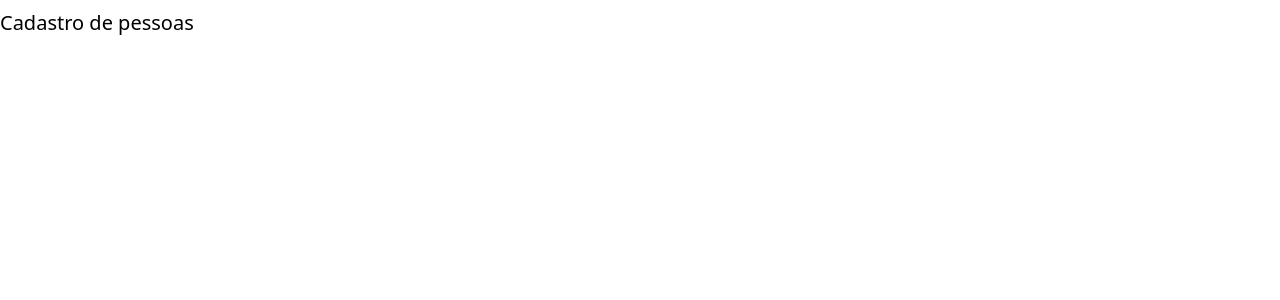
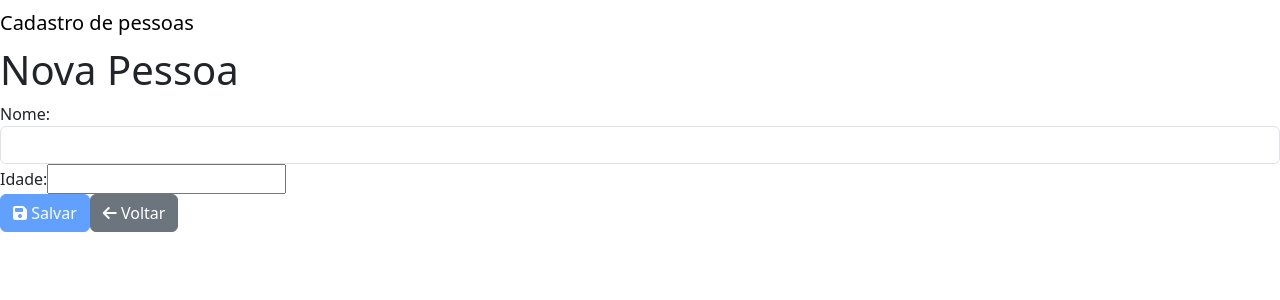
Before and after one commit to jessica-pimentel/Trabalhos-PosGraduacao, an Angular app in the folder WEB 1/Projetos/crud-pessoa/: page /pessoas/novo in a window 1280 px wide. Before the commit this address led to /. Shown: the top 300 px of the page. Built offline with nearby package versions, Linux system fonts and the light colour scheme.

Commit message:
register component inserir-pessoa com routerModule, NgForm e ViewChield

```diff
--- a/WEB 1/Projetos/crud-pessoa/src/app/app-routing.module.ts
+++ b/WEB 1/Projetos/crud-pessoa/src/app/app-routing.module.ts
@@ -1,6 +1,7 @@
 import { NgModule } from '@angular/core';
 import { RouterModule, Routes } from '@angular/router';
 import { ListarPessoaComponent } from './pessoa/listar-pessoa/listar-pessoa.component';
+import { InserirPessoaComponent } from './pessoa/inserir-pessoa/inserir-pessoa.component';
 
 const routes: Routes = [
   {
@@ -15,6 +16,10 @@
   {
     path: 'pessoas/listar',
     component: ListarPessoaComponent
+  },
+  {
+    path: 'pessoas/novo',
+    component: InserirPessoaComponent
   }
 ];
 
--- /dev/null
+++ b/WEB 1/Projetos/crud-pessoa/src/app/pessoa/inserir-pessoa/inserir-pessoa.component.html
@@ -0,0 +1,32 @@
+<h1>Nova Pessoa</h1>
+
+<div class="well">
+    <form #formPessoa="ngForm">
+        <div class="form-group">
+            <label for="nome">Nome:</label>
+            <input type="text" class="form-control" id="nome" name="nome" [(ngModel)] = "pessoa.nome" #nome="ngModel" minlength="2" required>
+            <div *ngIf="nome.errors && (nome.dirty || nome.touched)" class="alert alert-danger">
+                <div [hidden]="!nome.errors['required']"> Digite o nome da pessoa. </div>
+                <div [hidden]="!nome.errors['minlength']"> O nome deve conter ao menos 2 caracteres. </div>
+            </div>
+        </div>
+        <div class="form-group">
+            <label for="idade">Idade:</label>
+            <input type="text" class="form-crontrol" id="idade" name="idade" [(ngModel)] = "pessoa.idade" #idade="ngModel" required>
+            <div *ngIf="idade.errors && (idade.dirty || idade.touched)" class="alert alert-danger">
+                <div [hidden]="!idade.errors['required']"> Digite a idade da pessoa. </div>
+            </div>
+        </div>
+        <div class="form-group">
+            <button type="button" class="btn btn-primary"
+                (click)="inserir()"
+                [disabled]="!formPessoa.form.valid"
+                [routerLink]="['/pessoas']">
+                <i class="fa fa-save" aria-hidden="true"></i> Salvar
+            </button>
+            <a class="btn btn-secondary" [routerLink]="['/pessoas']">
+                <i class="fa fa-arrow-left" aria-hidden="true"></i> Voltar
+            </a>
+        </div>
+    </form>
+</div>
--- /dev/null
+++ b/WEB 1/Projetos/crud-pessoa/src/app/pessoa/inserir-pessoa/inserir-pessoa.component.ts
@@ -0,0 +1,27 @@
+import { Component, viewChild } from '@angular/core';
+import { ViewChild } from '@angular/core';
+import { NgForm } from '@angular/forms';
+import { Pessoa } from '../../shared/models/pessoa.model';
+import { PessoaService } from '../services/pessoa.service';
+import { Router } from '@angular/router';
+
+@Component({
+  selector: 'app-inserir-pessoa',
+  templateUrl: './inserir-pessoa.component.html',
+  styleUrl: './inserir-pessoa.component.css'
+})
+export class InserirPessoaComponent {
+  @ViewChild('formPessoa') formPessoa! : NgForm;
+  pessoa : Pessoa = new Pessoa();
+
+  constructor (private pessoaService : PessoaService,
+               private router : Router) {}
+
+  inserir() : void{
+    if (this.formPessoa.form.valid){
+      this.pessoaService.inserir(this.pessoa);
+
+      this.router.navigate(['/pessoas']);
+    }
+  }
+}
--- a/WEB 1/Projetos/crud-pessoa/src/app/pessoa/listar-pessoa/listar-pessoa.component.html
+++ b/WEB 1/Projetos/crud-pessoa/src/app/pessoa/listar-pessoa/listar-pessoa.component.html
@@ -6,7 +6,7 @@
             <th>Nome</th>
             <th>Idade</th>
             <th class="text-center">
-                <a href="#" title="Novo" alt="Novo" class="btn btn-xs btn-success">
+                <a [routerLink]="['/pessoas/novo']" href="#" title="Novo" alt="Novo" class="btn btn-xs btn-success">
                     <i class="fa fa-plus" aria-hidden="true"></i> Novo
                 </a>
             </th>
--- a/WEB 1/Projetos/crud-pessoa/src/app/pessoa/listar-pessoa/listar-pessoa.component.ts
+++ b/WEB 1/Projetos/crud-pessoa/src/app/pessoa/listar-pessoa/listar-pessoa.component.ts
@@ -16,12 +16,6 @@
   }
 
   listarTodos(): Pessoa[] {
-    // return this.pessoService.listarTodos();
-    return [
-      new Pessoa(1, "Jessica", 22),
-      new Pessoa(2, "Brunna", 23),
-      new Pessoa(3, "Rafaella", 24),
-      new Pessoa(4, "Fulano", 29)
-    ]
+    return this.pessoService.listarTodos();
   }
 }
--- a/WEB 1/Projetos/crud-pessoa/src/app/pessoa/pessoa.module.ts
+++ b/WEB 1/Projetos/crud-pessoa/src/app/pessoa/pessoa.module.ts
@@ -4,12 +4,14 @@
 import { ListarPessoaComponent } from './listar-pessoa/listar-pessoa.component';
 import { RouterModule } from '@angular/router';
 import { FormsModule } from '@angular/forms';
+import { InserirPessoaComponent } from './inserir-pessoa/inserir-pessoa.component';
 
 
 
 @NgModule({
   declarations: [
-    ListarPessoaComponent
+    ListarPessoaComponent,
+    InserirPessoaComponent
   ],
   imports: [
     CommonModule,
```
Also changed, not shown: WEB 1/Projetos/crud-pessoa/src/app/pessoa/inserir-pessoa/inserir-pessoa.component.css (added), 1 other file (tests, documents, lock files or other folders).
